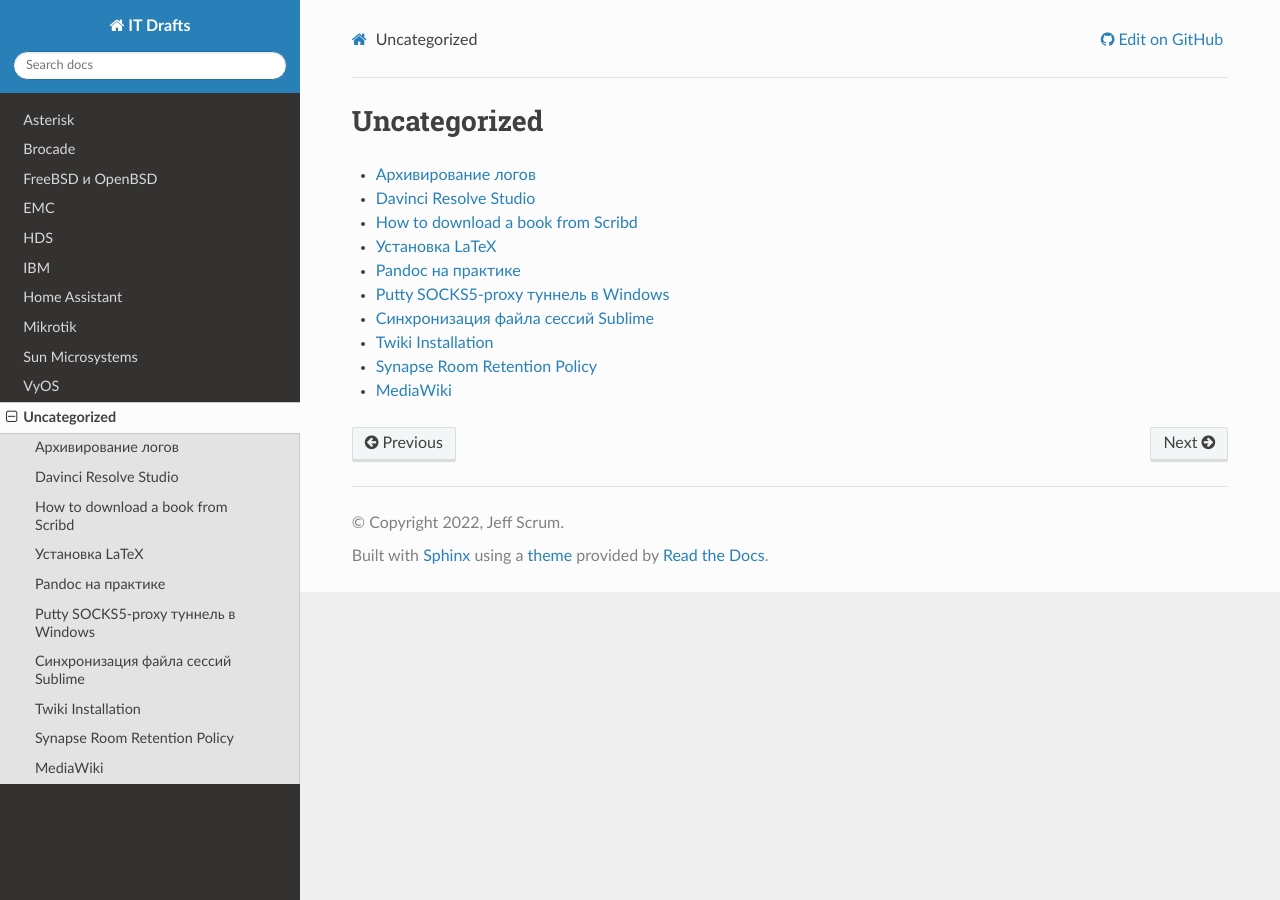
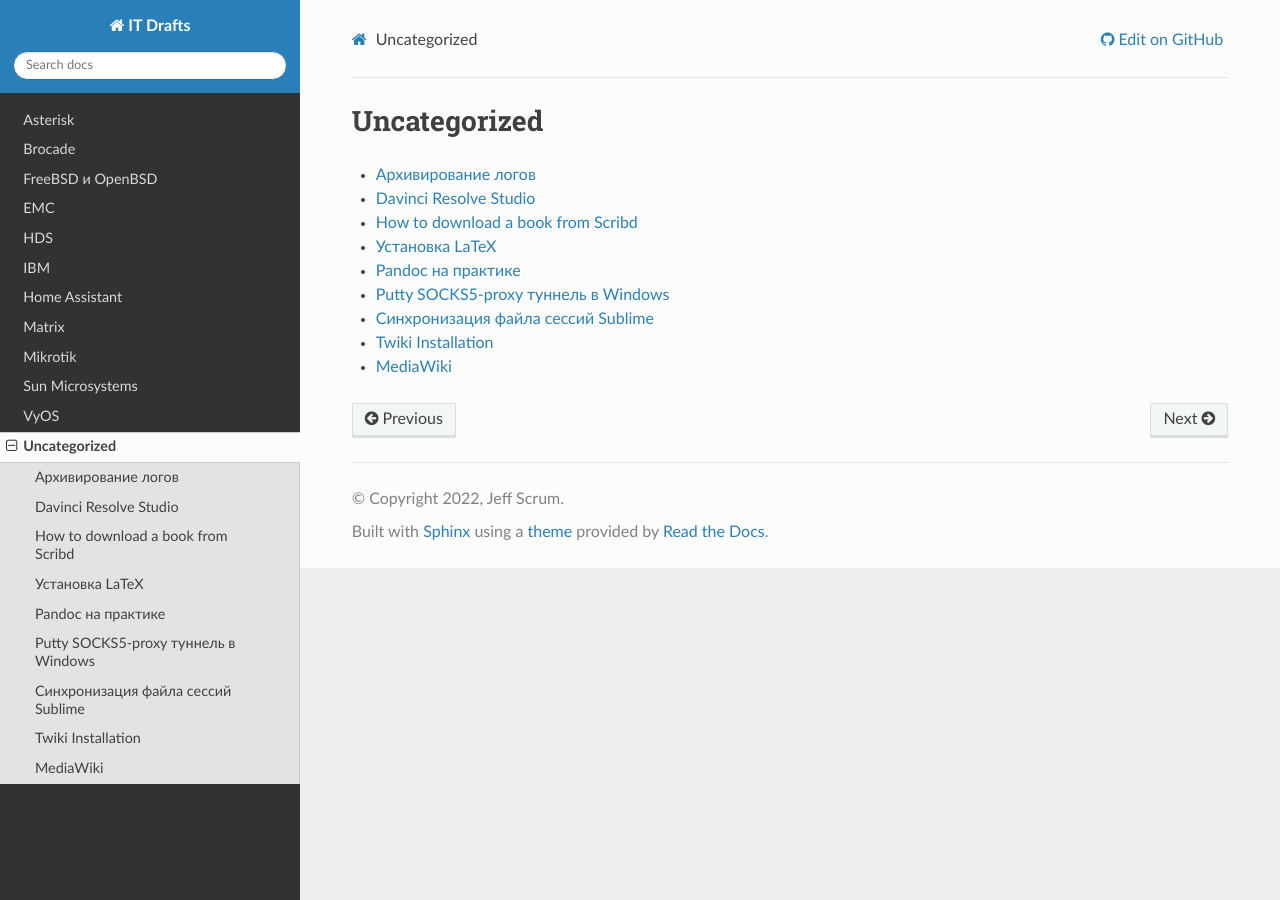
Before and after one commit to jeffscrum/jeffscrum.github.io, a Sphinx documentation site: the page built from source/uncategorized/index.rst, in a window 1280 px wide. Built offline with Sphinx 7.4.7 and the Read the Docs theme 2.0.0, drawn with Linux system fonts in a browser that asks for light colours.

Commit message:
matrix_cat

```diff
--- a/source/index.rst
+++ b/source/index.rst
@@ -21,6 +21,7 @@
    hds/index
    ibm/index
    homeassistant/index
+   matrix/index
    mikrotik/index
    sun-oracle/index
    vyos/index
--- /dev/null
+++ b/source/matrix/index.rst
@@ -0,0 +1,10 @@
+.. _matrix:
+
+Matrix
+======
+
+
+.. toctree::
+   :maxdepth: 2
+
+   synapse-matrix-room-retention
--- a/source/uncategorized/index.rst
+++ b/source/uncategorized/index.rst
@@ -14,5 +14,4 @@
    putty-socks5-tunnel
    sublime-session-file
    twiki-installation
-   synapse-matrix-room-retention
    mediawiki/index
```
Also changed, not shown: source/matrix/synapse-matrix-room-retention.rst (renamed from source/uncategorized/synapse-matrix-room-retention.rst).
